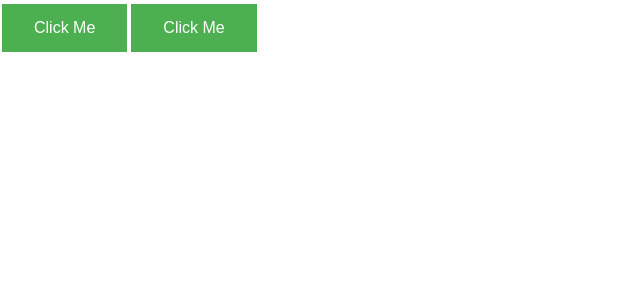
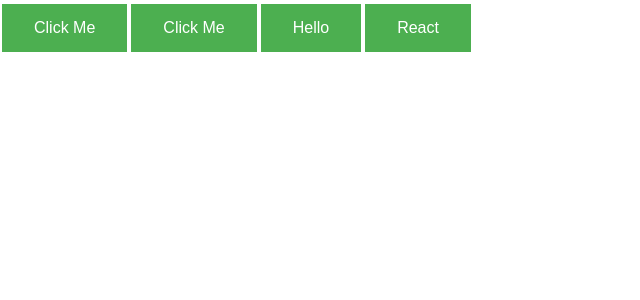
Before and after one commit to KusalDemo/React-Basics, a React (Vite) app: page / in a window 1280 px wide. Shown: the top 300 px of the page, without its empty margins (0-640 px from the left). Built offline with nearby package versions, Linux system fonts and the light colour scheme.

Commit message:
Add Props.for (Button Text).

```diff
--- a/src/App.jsx
+++ b/src/App.jsx
@@ -1,7 +1,7 @@
 
 import './App.css'
 import ResponsiveAppBar from "./component/AppBar/appBar.jsx";
-import {Button} from "./component/Button/Button.jsx";
+import {Button, Button2} from "./component/Button/Button.jsx";
 
 function App() {
 
@@ -10,6 +10,8 @@
     {/* <ResponsiveAppBar />*/}
        <Button/>
        <Button/>
+       <Button2 name="Hello"/>
+       <Button2 name="React"/>
    </div>
   )
 }
--- a/src/component/Button/Button.jsx
+++ b/src/component/Button/Button.jsx
@@ -5,3 +5,9 @@
         <button className="myButton">Click Me</button>
     )
 }
+export function Button2(props){
+    let {name} = props;
+    return(
+        <button className="myButton">{name}</button>
+    )
+}
```
